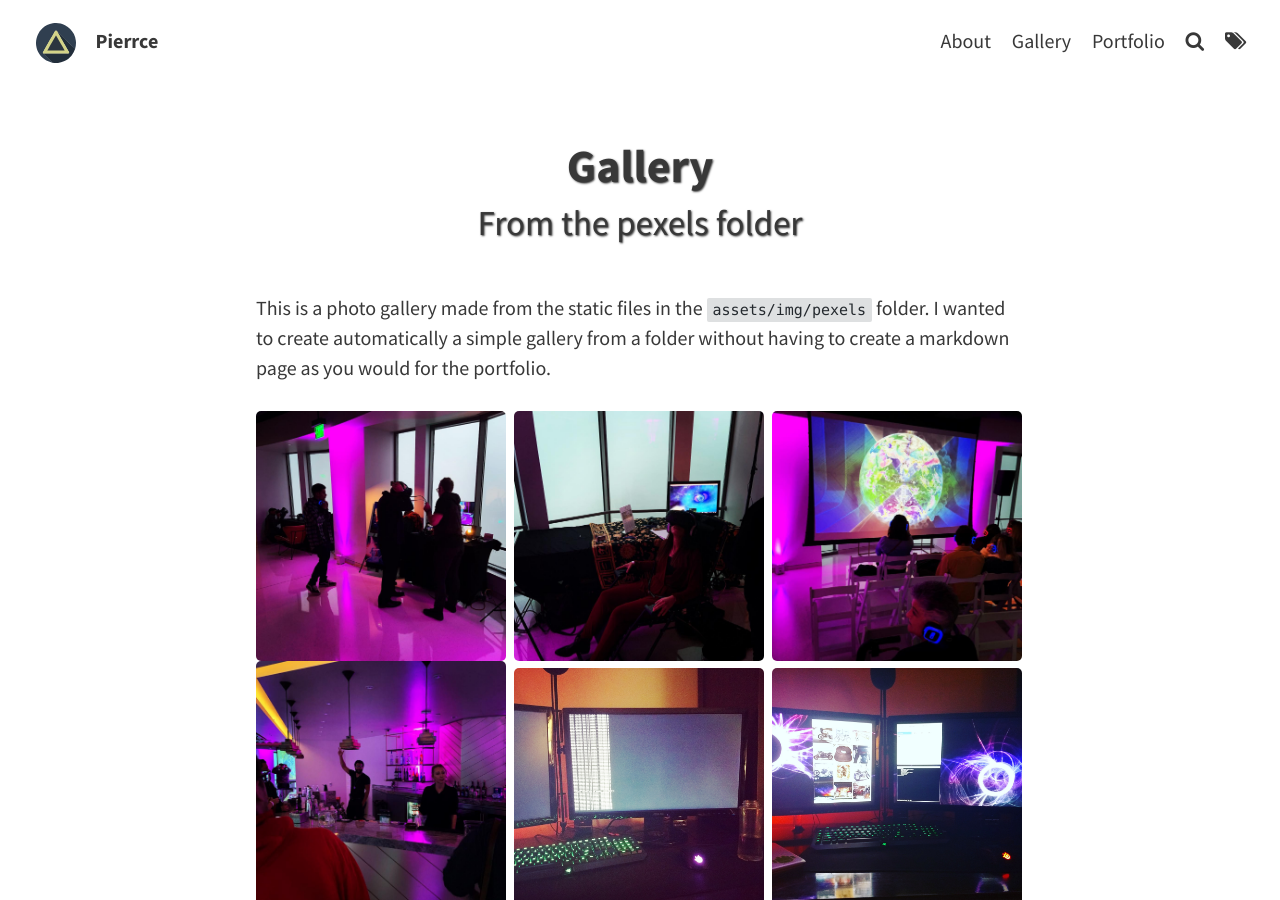
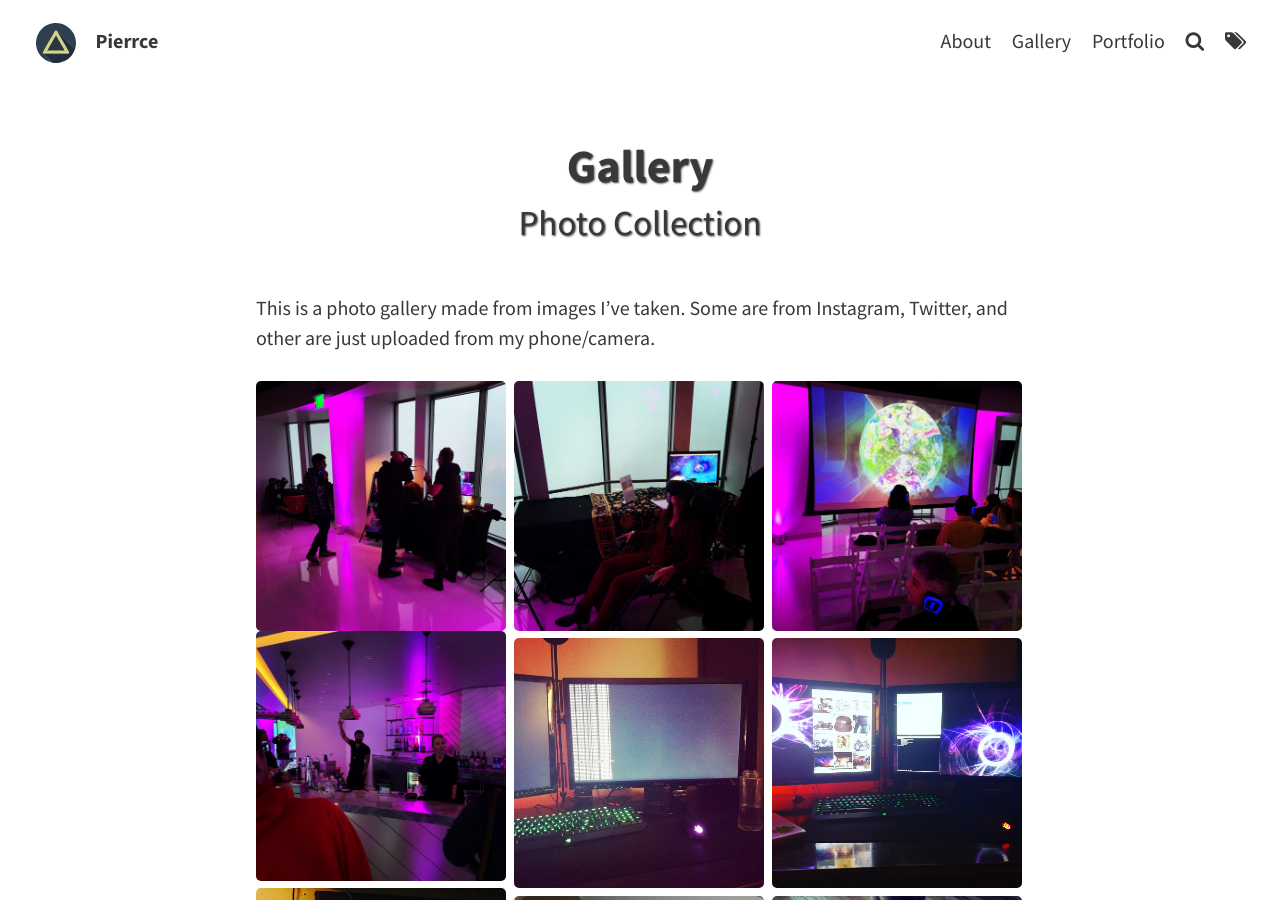
Before and after one commit to pierrce/pierrce.github.io, a Jekyll site: the page built from pages/gallery.md, in a window 1280 px wide and 900 px high. Built offline with Jekyll 4.4.1, drawn with Linux system fonts in a browser that asks for light colours.

Commit message:
Fixed Gallery MD

```diff
--- a/pages/gallery.md
+++ b/pages/gallery.md
@@ -1,14 +1,12 @@
 ---
 layout: page
 title: Gallery
-subtitle: From the pexels folder
+subtitle: Photo Collection
 permalink: /gallery/
 gallery_path: "assets/img/pexels"
 tags: [Gallery, Photo]
 ---
 
-This is a photo gallery made from the static files in the `assets/img/pexels` folder.
-I wanted to create automatically a simple gallery from a folder without having to create a markdown page as you would for the portfolio.
-
+This is a photo gallery made from images I've taken. Some are from Instagram, Twitter, and other are just uploaded from my phone/camera.
 
 {% include gallery.html gallery_path=page.gallery_path %}
```
